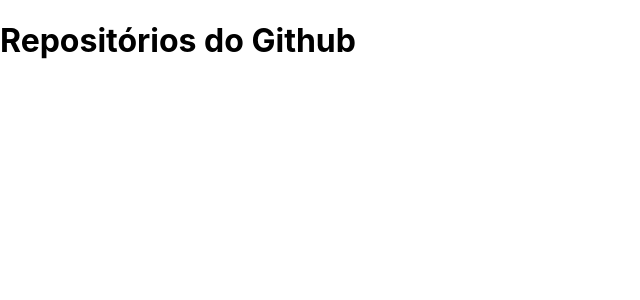
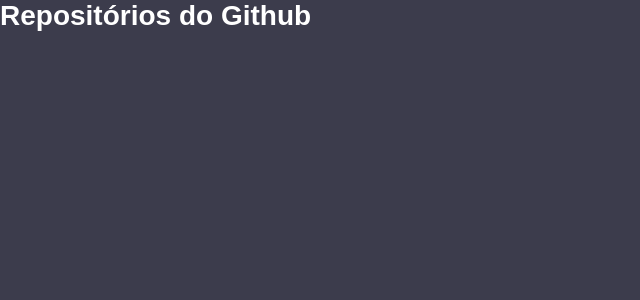
Before and after one commit to andrewarosario/react-github-repos, a React (Create React App) app: page / in a window 1280 px wide. Shown: the top 300 px of the page, without its empty margins (0-640 px from the left). Built offline with nearby package versions, Linux system fonts and the light colour scheme.

Commit message:
aplicando estilos globais

```diff
--- a/src/App.js
+++ b/src/App.js
@@ -1,8 +1,14 @@
 import React from 'react';
 import Routes from './routes';
+import GlobalStyle from './styles/global';
 
 function App() {
-  return <Routes />;
+  return (
+    <>
+      <Routes />
+      <GlobalStyle />
+    </>
+  );
 }
 
 export default App;
--- a/src/pages/Main/index.js
+++ b/src/pages/Main/index.js
@@ -1,5 +1,10 @@
 import React from 'react';
+import { Title } from './styles';
 
 export default function Main() {
-  return <h1>Repositórios do Github</h1>;
+    return (
+        <Title>
+          Repositórios do Github
+        </Title>
+      );
 }
--- /dev/null
+++ b/src/pages/Main/styles.js
@@ -0,0 +1,5 @@
+import styled from 'styled-components';
+
+export const Title = styled.h1`
+    color: #fff;
+`;
--- /dev/null
+++ b/src/styles/global.js
@@ -0,0 +1,24 @@
+import { createGlobalStyle } from 'styled-components';
+
+export default createGlobalStyle`
+  * {
+    margin: 0;
+    padding: 0;
+    outline: 0;
+    box-sizing: border-box;
+  }
+  html, body, #root {
+    min-height: 100%;
+  }
+  body {
+    background: #3c3c4c;
+  }
+  body, input, button {
+    color: #222;
+    font-size: 14px;
+    font-family: Arial, Helvetica, sans-serif;
+  }
+  button {
+    cursor: pointer;
+  }
+`;
```
